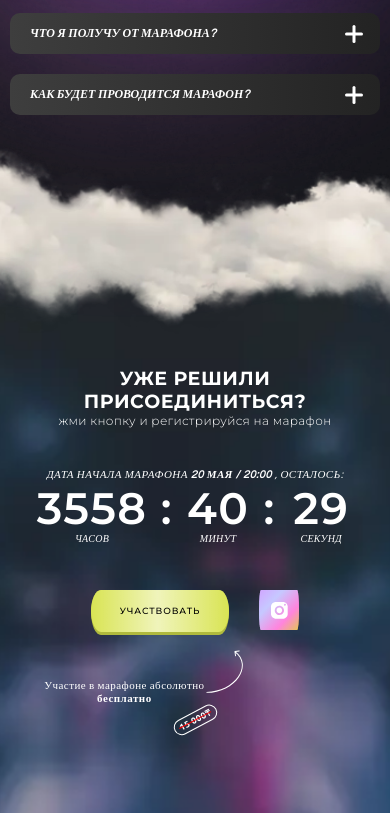
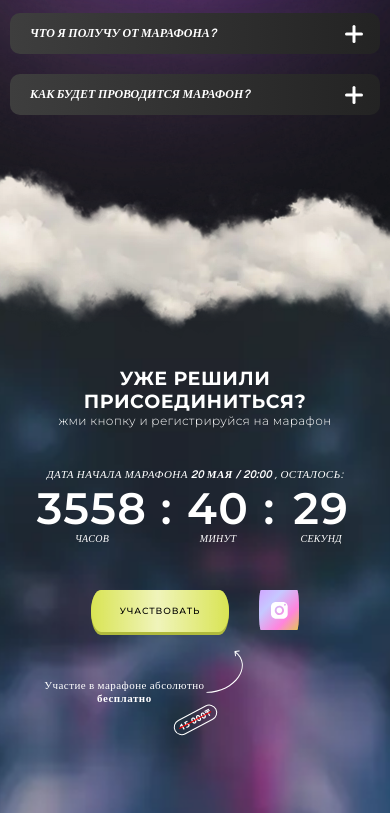
Before and after one commit to Kliever/maraphone, a plain HTML site: page index.html in a window 390 px wide. Shown: the part 4280-5093 px from the top of the page. Drawn offline with Linux system fonts and the light colour scheme.

Commit message:
Add files via upload

```diff
--- a/css/style.css
+++ b/css/style.css
@@ -2580,13 +2580,13 @@ body._active-popup {
     right: -70px;
   }
 
+  .separator__img {
+    height: 500px;
+    width: 1100px;
+  }
+
   .header__separator {
     bottom: -30%;
-  }
-
-  .header__separator .separator__img {
-    height: 500px;
-    width: 1100px;
   }
 
   .separator__ellipse-small {
@@ -3173,11 +3173,6 @@ body._active-popup {
     bottom: -130px;
   }
 
-  .questions__separator .separator__img {
-    height: 240px;
-    width: 600px;
-  }
-
   .questions {
     padding: 53px 0 134px;
   }
@@ -3399,13 +3394,13 @@ body._active-popup {
     padding: 2px 5px;
   }
 
+  .separator__img {
+    height: 220px;
+    width: 500px;
+  }
+
   .header__separator {
     bottom: -18%;
-  }
-
-  .header__separator .separator__img {
-    height: 220px;
-    width: 500px;
   }
 
   .header__separator .separator__ellipse-small {
--- a/index.html
+++ b/index.html
@@ -5,7 +5,7 @@
   <meta charset="UTF-8">
   <meta http-equiv="X-UA-Compatible" content="IE=edge">
   <meta name="viewport" content="width=device-width, initial-scale=1.0">
-  <link rel="stylesheet" href="css/style.min.css?_v=20220728194614">
+  <link rel="stylesheet" href="css/style.min.css?_v=20220728201630">
   <!-- вставка параметра в title -->
   <title>"Главная страница"</title>
 </head>
@@ -721,7 +721,7 @@
       </div>
     </div>
   </div>
-  <script src="js/app.min.js?_v=20220728194614"></script>
+  <script src="js/app.min.js?_v=20220728201630"></script>
 </body>
 
 </html>
```
Also changed, not shown: css/style.min.css.
